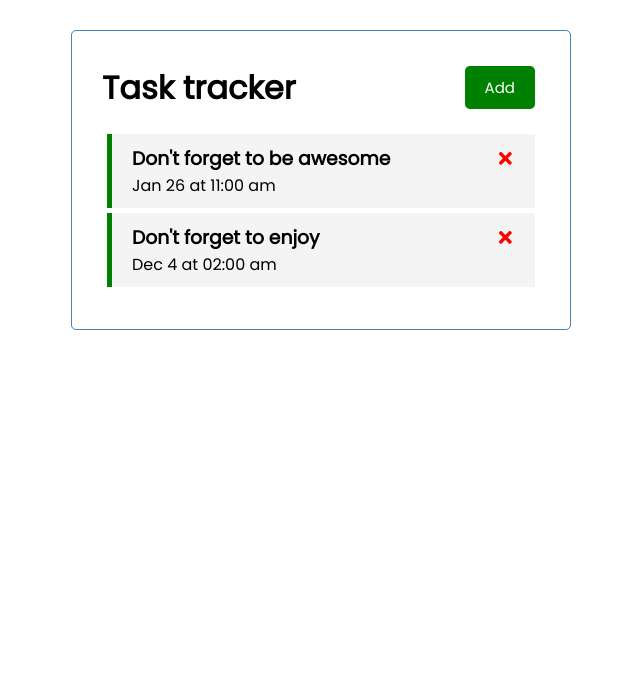
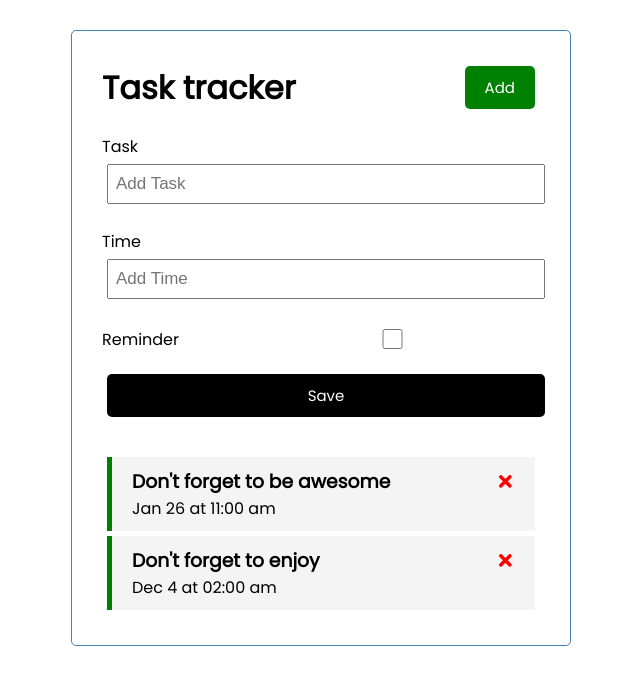
Before and after one commit to DanielaVelasquez/task-tracker, a React (Create React App) app: page / in a window 1280 px wide. Shown: the top 684 px of the page, without its empty margins (319-959 px from the left). Built offline with nearby package versions, Linux system fonts and the light colour scheme; the HTML template or start-up script is replaced by a standard one.

Commit message:
Adding add task component

```diff
--- a/src/App.js
+++ b/src/App.js
@@ -1,5 +1,6 @@
 import Header from "./components/Header";
 import Tasks from "./components/Tasks";
+import AddTask from "./components/AddTask";
 import { useState } from "react"
 
 function App() {
@@ -35,6 +36,7 @@ function App() {
   return (
     <div className="container">
       <Header/>
+      <AddTask/>
       {
         tasks.length > 0 ?
         (<Tasks tasks={tasks} onDelete={deleteTask} onToggle={toggleReminder}/>):
--- /dev/null
+++ b/src/components/AddTask.js
@@ -0,0 +1,21 @@
+const AddTask = () => {
+	return (
+		<form className='add-form'>
+			<div className='form-control'>
+				<label>Task</label>
+				<input type='text' placeholder='Add Task'/>
+			</div>
+			<div className='form-control'>
+				<label>Time</label>
+				<input type='text' placeholder='Add Time'/>
+			</div>
+			<div className='form-control form-control-check'>
+				<label>Reminder</label>
+				<input type='checkbox'/>
+			</div>
+			<input type='submit' value='Save' className='btn btn-block'/>
+		</form>
+	)
+}
+
+export default AddTask
```
